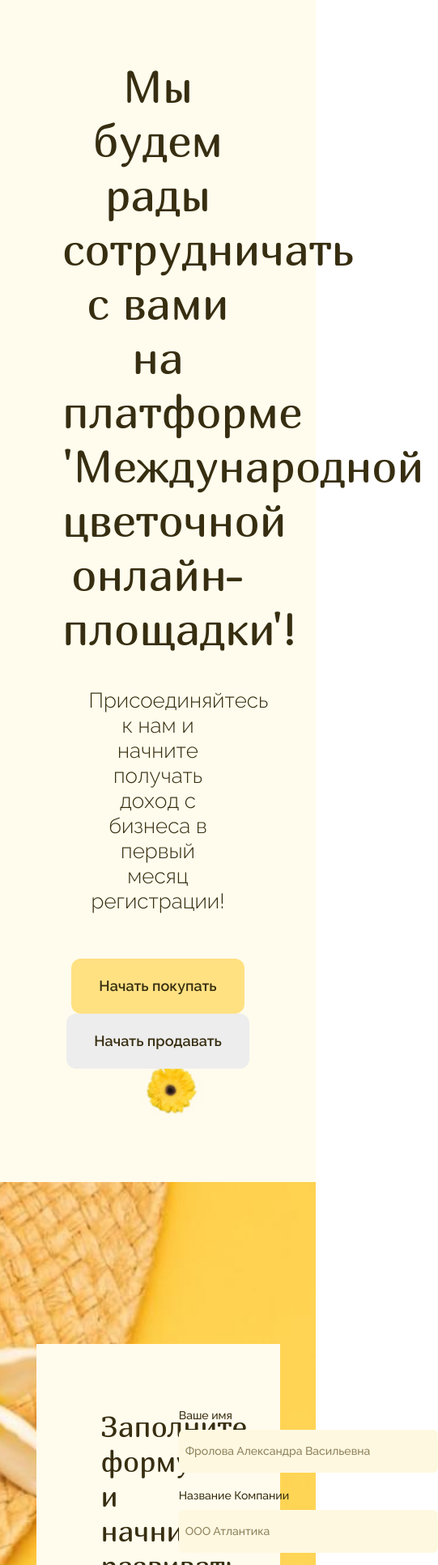
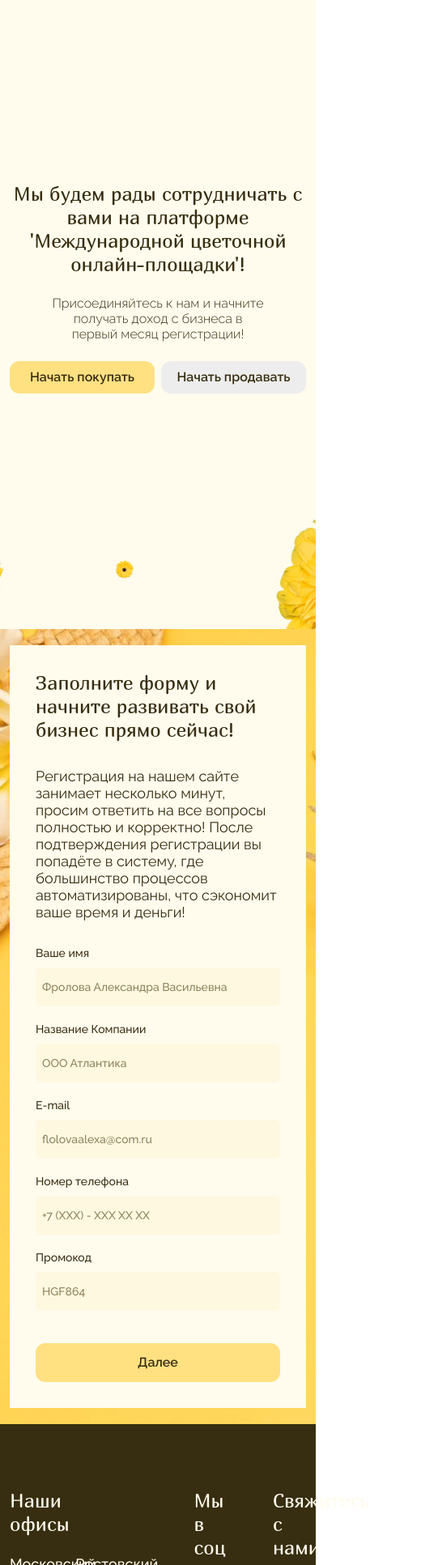
Before and after one commit to OmetovVlad/-modesto_flowers, a website: page src/index.html in a window 390 px wide. Shown: the part 67-2000 px from the top of the page at 81% size, 541 px wide, since content can reach past the window. Drawn offline with nearby package versions, Linux system fonts and the light colour scheme; files that its build step writes are made by us from their sources; files whose address does not match are found by name.

Commit message:
Адаптив блока с формой

```diff
--- a/gulp/version.json
+++ b/gulp/version.json
@@ -1,3 +1,3 @@
 {
-    "main": "20221223180154"
+    "main": "20221224001008"
 }
--- a/src/html/_form_screen.html
+++ b/src/html/_form_screen.html
@@ -1,15 +1,15 @@
 <section class="form_screen">
   <div class="container">
     <div class="row justify-content-center">
-      <div class="col-10">
+      <div class="col-12 col-lg-10">
 
         <div class="form">
           <div class="row">
-            <div class="col-7">
+            <div class="col-12 col-lg-7">
               <h3 class="title">Заполните форму и начните развивать свой бизнес прямо сейчас!</h3>
               <p>Регистрация на нашем сайте занимает несколько минут, просим ответить на все вопросы полностью и корректно! После подтверждения регистрации вы попадёте в систему, где большинство процессов автоматизированы, что сэкономит ваше время и деньги!</p>
             </div>
-            <div class="col-5">
+            <div class="col-12 col-lg-5">
               <form action="" method="post">
                 <div class="form--first active">
                   <div class="input">
--- a/src/html/_start_screen.html
+++ b/src/html/_start_screen.html
@@ -1,7 +1,7 @@
 <section class="start_screen">
   <div class="container">
       <div class="row justify-content-center text-center">
-        <div class="col-8">
+        <div class="col-12 col-lg-8">
           <h1 class="title">Мы будем рады сотрудничать с вами на платформе 'Международной цветочной онлайн-площадки'!</h1>
 
           <div class="row justify-content-center">
--- a/src/scss/_form_screen.scss
+++ b/src/scss/_form_screen.scss
@@ -1,14 +1,29 @@
 .form_screen {
-  padding: 200px 0;
+  padding: 20px 0;
   background-image: url("@img/form_bg.jpg");
   background-size: cover;
   background-position: center;
+  @media (min-width: 768px) {
+    padding: 40px 0;
+  }
+  @media (min-width: 992px) {
+    padding: 200px 0;
+  }
+  .title {
+    margin-bottom: 32px;
+    @media (min-width: 768px) {
+      margin-bottom: 40px;
+    }
+  }
   .form {
-    padding: 80px;
+    padding: 32px;
     background-color: $color05;
-    background-image: url("@img/form_block_bg.jpg");
-    background-position: center bottom;
-    background-repeat: no-repeat;
+    @media (min-width: 992px) {
+      background-image: url("@img/form_block_bg.jpg");
+      background-position: center bottom;
+      background-repeat: no-repeat;
+      padding: 80px;
+    }
     p {
       margin: 0;
       font-size: 18px;
@@ -16,8 +31,42 @@
     }
     form {
       position: relative;
-      width: 320px;
-      margin-left: auto;
+      margin-top: 32px;
+      @media (min-width: 768px) {
+        margin-top: 58px;
+        & > div {
+          display: flex;
+          flex-wrap: wrap;
+          justify-content: space-between;
+          align-items: end;
+          & > * {
+            width: calc(50% - 20px);
+          }
+          .input:nth-child(2) {
+            margin-top: 0;
+          }
+          .next_step {
+            height: 48px;
+          }
+        }
+      }
+      @media (min-width: 992px) {
+        margin-top: 0;
+        max-width: 320px;
+        margin-left: auto;
+        & > div {
+          display: block;
+          & > * {
+            width: 100%;
+          }
+          .input:nth-child(2) {
+            margin-top: 20px;
+          }
+          .next_step {
+            height: auto;
+          }
+        }
+      }
     }
     .privat {
       margin-top: 20px;
--- a/src/scss/_start_screen.scss
+++ b/src/scss/_start_screen.scss
@@ -3,17 +3,20 @@
   min-height: 100vh;
   padding: 140px 0;
   z-index: 0;
-  background-image: url("@img/header_bg.jpg");
+  background-image: url("@img/header_bg_m.jpg");
   background-size: cover;
   background-position: center;
   display: flex;
   flex-wrap: wrap;
   align-items: center;
-  .container {
-
+  @media (min-width: 992px) {
+    background-image: url("@img/header_bg.jpg");
   }
 
   .buttons_line {
-    margin-top: 55px;
+    margin-top: 24px;
+    @media (min-width: 768px) {
+      margin-top: 58px;
+    }
   }
 }
--- a/src/scss/style.scss
+++ b/src/scss/style.scss
@@ -39,15 +39,26 @@ a {
 .title {
     font-family: $secondary_font;
     font-weight: 400;
-    margin: 0 0 40px;
+    margin: 0 0 24px;
+    @media (min-width: 768px) {
+        margin-bottom: 40px;
+    }
 }
 h1.title {
+    font-size: 24px;
+    line-height: 29px;
+    @media (min-width: 768px) {
         font-size: 56px;
         line-height: 67px;
     }
+}
 h3.title {
+    font-size: 24px;
+    line-height: 29px;
+    @media (min-width: 768px) {
         font-size: 36px;
         line-height: 43px;
+    }
 }
 h4.title {
     font-size: 24px;
@@ -58,9 +69,13 @@ h4.title {
 .subtitle {
     p {
         margin: 0;
+        font-size: 16px;
+        line-height: 19px;
+        font-weight: 300;
+        @media (min-width: 768px) {
             font-size: 26px;
             line-height: 31px;
-        font-weight: 300;
+        }
     }
 }
 
@@ -69,16 +84,20 @@ h4.title {
     display: block;
     background: $color02;
     border-radius: 12px;
-    padding: 25px 34px;
+    padding: 12px;
     font-family: $main_font;
     color: $color01;
     font-weight: 600;
-    font-size: 18px;
+    font-size: 16px;
     line-height: 1;
     border: 0;
     transition: all $animation_speed;
     text-align: center;
     cursor: pointer;
+    @media (min-width: 768px) {
+        font-size: 18px;
+        padding: 25px 34px;
+    }
     &--light {
         background: $color04;
     }
@@ -117,9 +136,19 @@ h4.title {
     display: flex;
     flex-wrap: wrap;
     justify-content: center;
+    margin: 0 -4px;
+    @media (min-width: 768px) {
         margin: 0 -10px;
+    }
     & > .button {
+        margin: 0 4px;
+        padding: 12px 0;
+        width: calc(50% - 8px);
+        @media (min-width: 768px) {
+            width: auto;
             margin: 0 10px;
+            padding: 25px 34px;
+        }
     }
 }
 
@@ -156,6 +185,7 @@ form {
         width: 100%;
         font-size: 14px;
         color: $color01;
+        line-height: 1;
         &::placeholder {
             color: $color07;
         }
```
Also changed, not shown: dist/css/style.css, dist/css/style.min.css, dist/img/header_bg_m.jpg (added), dist/img/header_bg_m.webp (added), dist/index.html, src/img/header_bg_m.jpg (added). Lines whose indentation alone changed are shown as unchanged.
